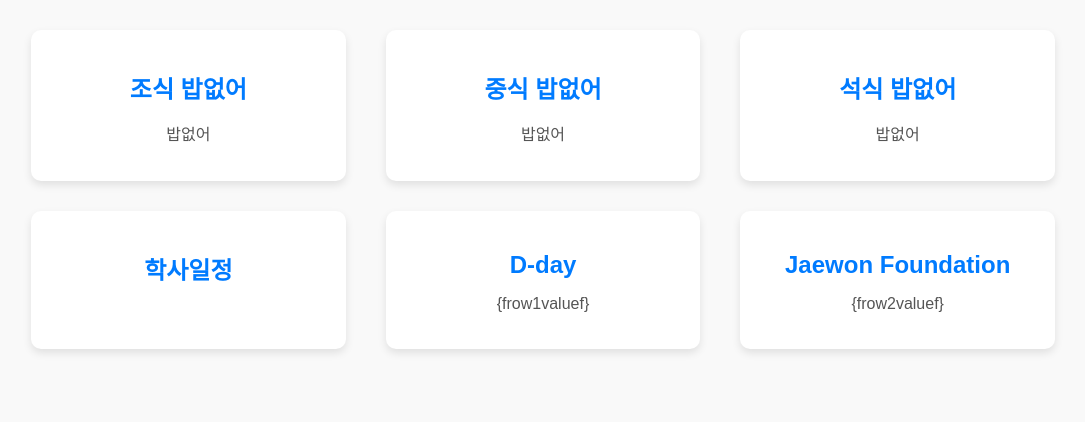
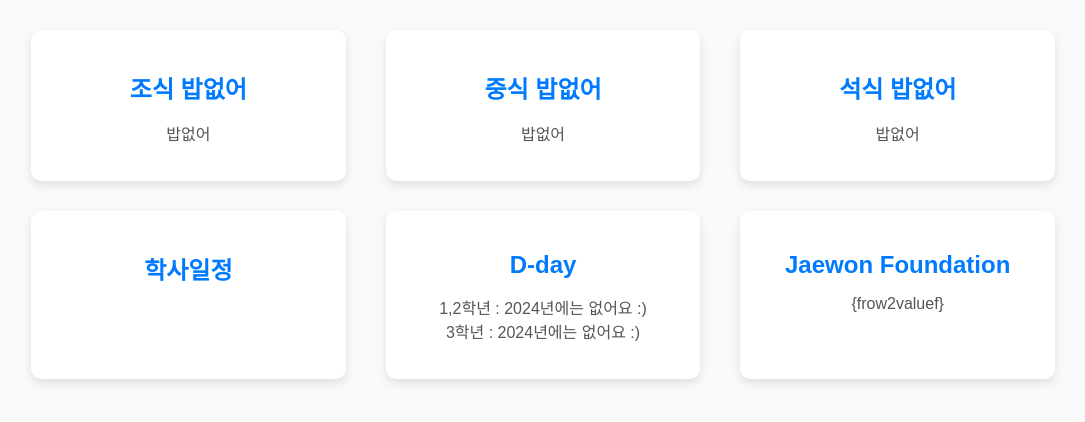
Before and after one commit to hy87412/muhak_apiserver_project, a Flask app: page / in a window 1280 px wide. Shown: the top 422 px of the page, without its empty margins (97-1182 px from the left). Run offline with Flask 3, Linux system fonts and the light colour scheme; data that the repository does not hold is empty.

Commit message:
dday update

```diff
--- a/main.py
+++ b/main.py
@@ -115,6 +115,19 @@
     result = str(todaydate)
     return result
 
+def determineyearrange(point) :
+    if point == 'end' :
+        nowymd = getdate()
+        return nowymd[:4] + '1231'
+    elif point == 'begin' :
+        return getdate()
+
+def calculate_dday(target_date_str):
+    today = datetime.datetime.today().date()
+    target_date = datetime.datetime.strptime(target_date_str, "%Y%m%d").date()
+    dday = (target_date - today).days
+    return dday
+
 def updatepage():
     response = requests.get(urlform1 + getdate() + urlform2)
     # response = requests.get(niceboburl)
@@ -134,17 +147,37 @@
             editpageform = editpageform.replace(f'{{fbob{i}f}}', '밥없어')
             editpageform = editpageform.replace(f'{{fkcal{i}f}}', '밥없어')
 
-    plandata = requests.get(planurlform + '&AA_FROM_YMD=' + getdate()).json()
+    plandata = requests.get(planurlform + '&AA_FROM_YMD=' + getdate() + '&AA_TO_YMD=' + determineyearrange('end')).json()
+
     planlist = []
     count = 0
     for item in plandata["SchoolSchedule"][1]["row"] :
         if item["EVENT_NM"] != '토요휴업일' :
             planlist.append(item["AA_YMD"] + "-" + item["EVENT_NM"])
             count = count + 1
-        if count == 10 :
+        if count == 15 :
             break
     editpageform = editpageform.replace('{frow0valuef}', '<br/>'.join(planlist))
 
+    for item in plandata["SchoolSchedule"][1]["row"] :
+        if item['EVENT_NM'] == '지필 1회(1,2년)' or item['EVENT_NM'] == '지필 2회(1,2년)' :
+            grade12 = item['AA_YMD']
+            break
+    for item in plandata["SchoolSchedule"][1]["row"] :
+        if item['EVENT_NM'] == '지필 1회(3년)' or item['EVENT_NM'] == '지필 2회(3년)' :
+            grade3 = item['AA_YMD']
+            break
+    try :
+        dday12 = calculate_dday(grade12)
+    except :
+        now = getdate()
+        dday12 = '{}년에는 없어요 :)'.format(now[:4])
+    try :
+        dday3 = calculate_dday(grade3)
+    except :
+        now = getdate()
+        dday3 = '{}년에는 없어요 :)'.format(now[:4])
+    editpageform = editpageform.replace('{frow1valuef}',f'1,2학년 : {dday12} <br/>3학년 : {dday3}')
     with open('templates/bobpage.html', 'w', encoding='utf-8') as file:
         file.write(editpageform)
 
--- a/templates/bobpage.html
+++ b/templates/bobpage.html
@@ -68,13 +68,13 @@
         <!-- 하단 0열 -->
         <div class="meal">
             <h2>학사일정</h2>
-            <p>20241105-창체활동(1년)<br/>20241106-창체활동(1년)<br/>20241107-창체활동(1,2년)<br/>20241108-창체활동(1,2년)<br/>20241113-수능 예비 소집<br/>20241114-대학수학능력시험<br/>20241122-무학제<br/>20241217-지필 2회(1,2년)<br/>20241218-지필 2회(1,2년)<br/>20241219-지필 2회(1,2년)</p>
+            <p>20241105-창체활동(1년)<br/>20241106-창체활동(1년)<br/>20241107-창체활동(1,2년)<br/>20241108-창체활동(1,2년)<br/>20241113-수능 예비 소집<br/>20241114-대학수학능력시험<br/>20241122-무학제<br/>20241217-지필 2회(1,2년)<br/>20241218-지필 2회(1,2년)<br/>20241219-지필 2회(1,2년)<br/>20241220-지필 2회(1,2년)<br/>20241225-기독탄신일(성탄절)<br/>20241227-겨울방학식<br/>20241230-겨울방학(전학년)<br/>20241231-겨울방학(전학년)</p>
         </div>
 
         <!-- 하단 1열 -->
         <div class="meal">
             <h2>D-day</h2>
-            <p>{frow1valuef}</p>
+            <p>1,2학년 : 45 <br/>3학년 : 2024년에는 없어요 :)</p>
         </div>
 
         <!-- 하단 2열 -->
```
